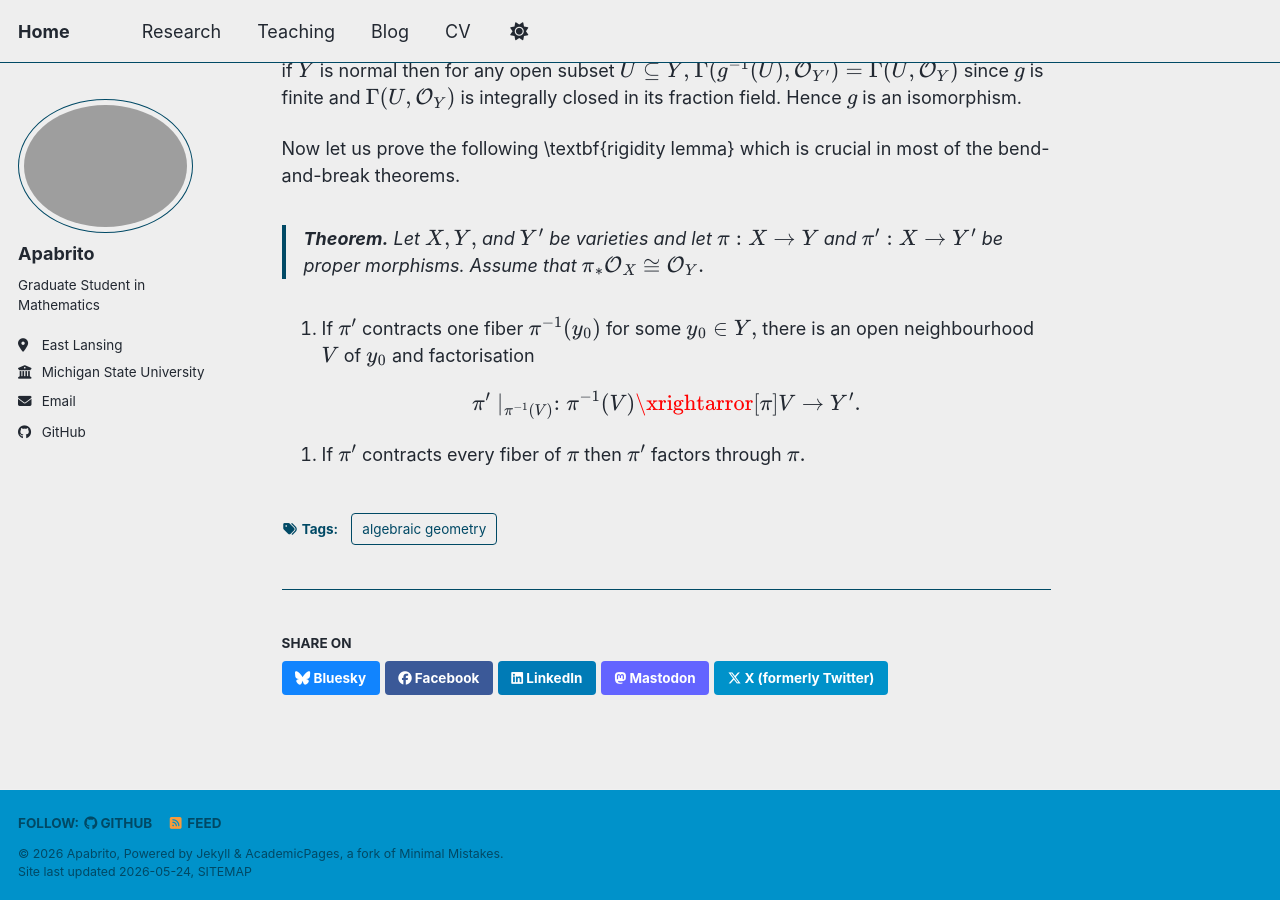
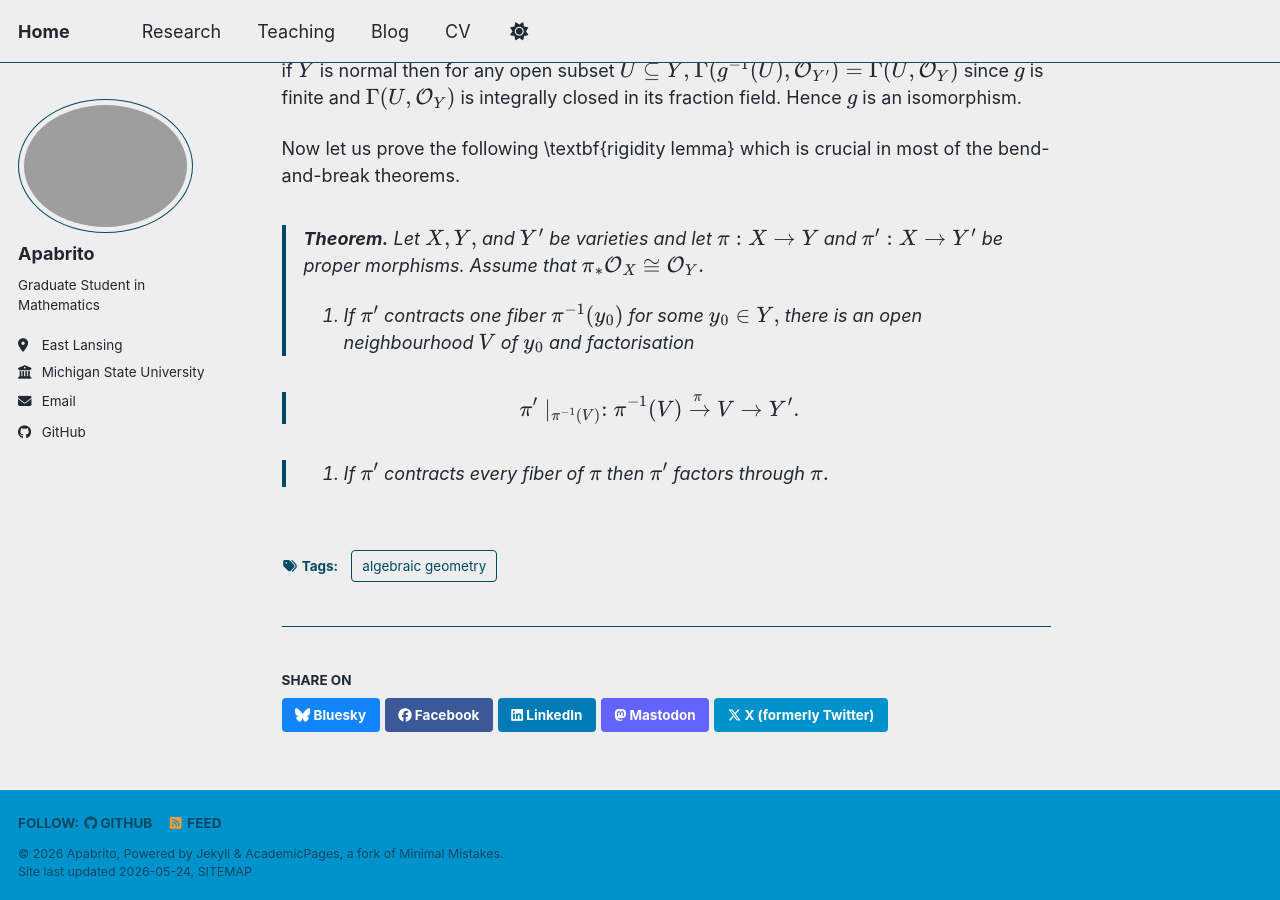
Before and after one commit to apabrito1/apabrito1.github.io, a Jekyll site: the page built from _posts/2012-08-14-blog-post-1.md, in a window 1280 px wide and 900 px high, scrolled down 762 px. Built offline with Jekyll 4.4.1, drawn with Linux system fonts in a browser that asks for light colours; a script bundle is joined from its source files by our own code; library files that are not in the unit come from our copies.

Commit message:
Update 2012-08-14-blog-post-1.md

```diff
--- a/_posts/2012-08-14-blog-post-1.md
+++ b/_posts/2012-08-14-blog-post-1.md
@@ -25,9 +25,8 @@ Now let us prove the following \textbf{rigidity lemma} which is crucial in most
 
 > **Theorem.**
 > Let $X,Y,$ and $Y'$ be varieties and let $\pi: X\to Y$ and $\pi':X\to Y'$ be proper morphisms. Assume that $\pi_ * \O_X\cong \O_Y.$
+> 1. If $\pi'$ contracts one fiber $\pi^{-1}(y_0)$ for some $y_0\in Y,$ there is an open neighbourhood $V$ of $y_0$ and factorisation
 
-1. If $\pi'$ contracts one fiber $\pi^{-1}(y_0)$ for some $y_0\in Y,$ there is an open neighbourhood $V$ of $y_0$ and factorisation
+> $$ \pi'\mid_{\pi^{-1}(V)}: \pi^{-1}(V) \xrightarrow{\pi} V\to Y'.$$
 
-$$ \pi'\mid_{\pi^{-1}(V)}: \pi^{-1}(V) \xrightarror[\pi] V\to Y'.$$
-
-2. If $\pi'$ contracts every fiber of $\pi$ then $\pi'$ factors through $\pi.$
+> 2. If $\pi'$ contracts every fiber of $\pi$ then $\pi'$ factors through $\pi.$
```
